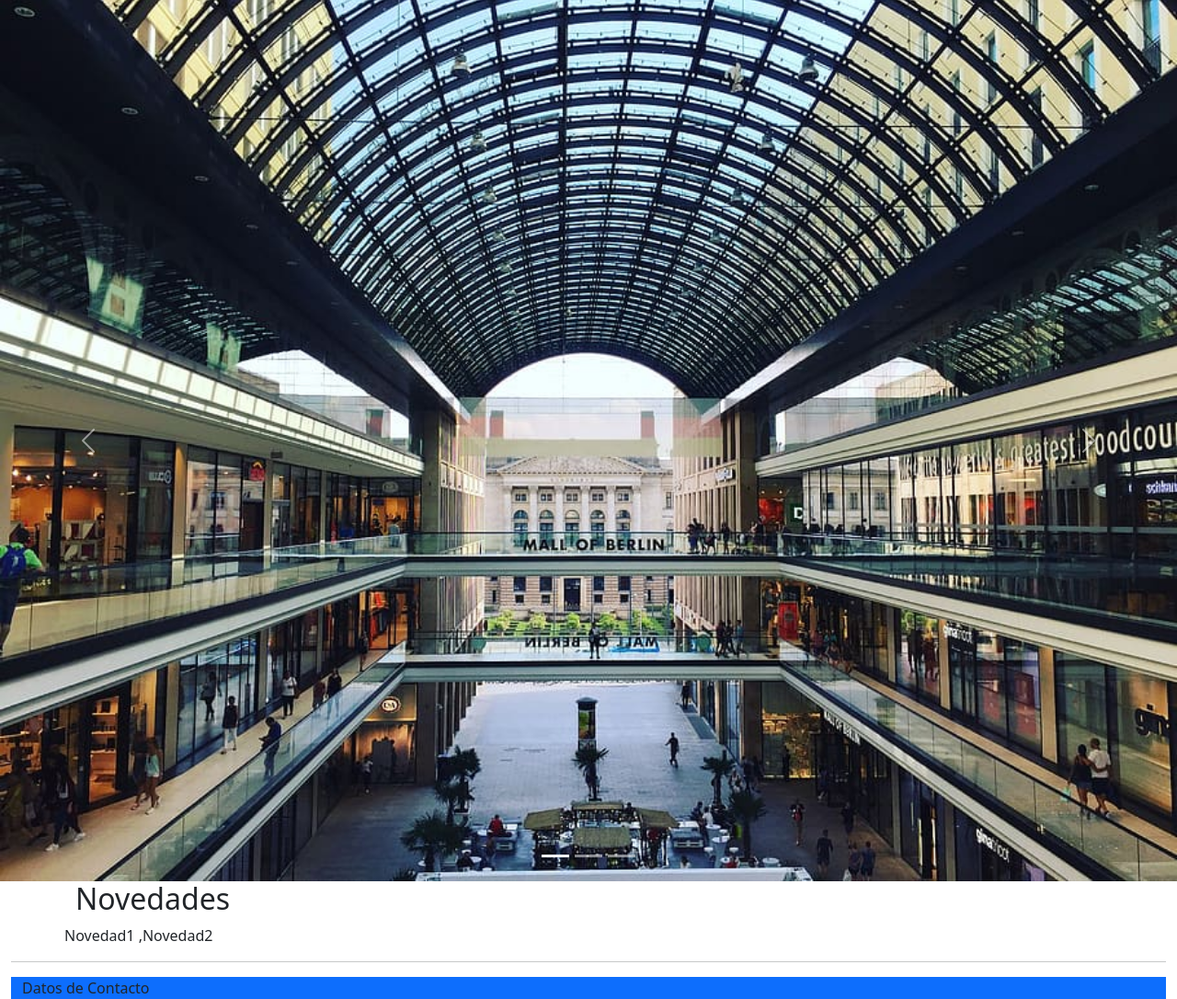
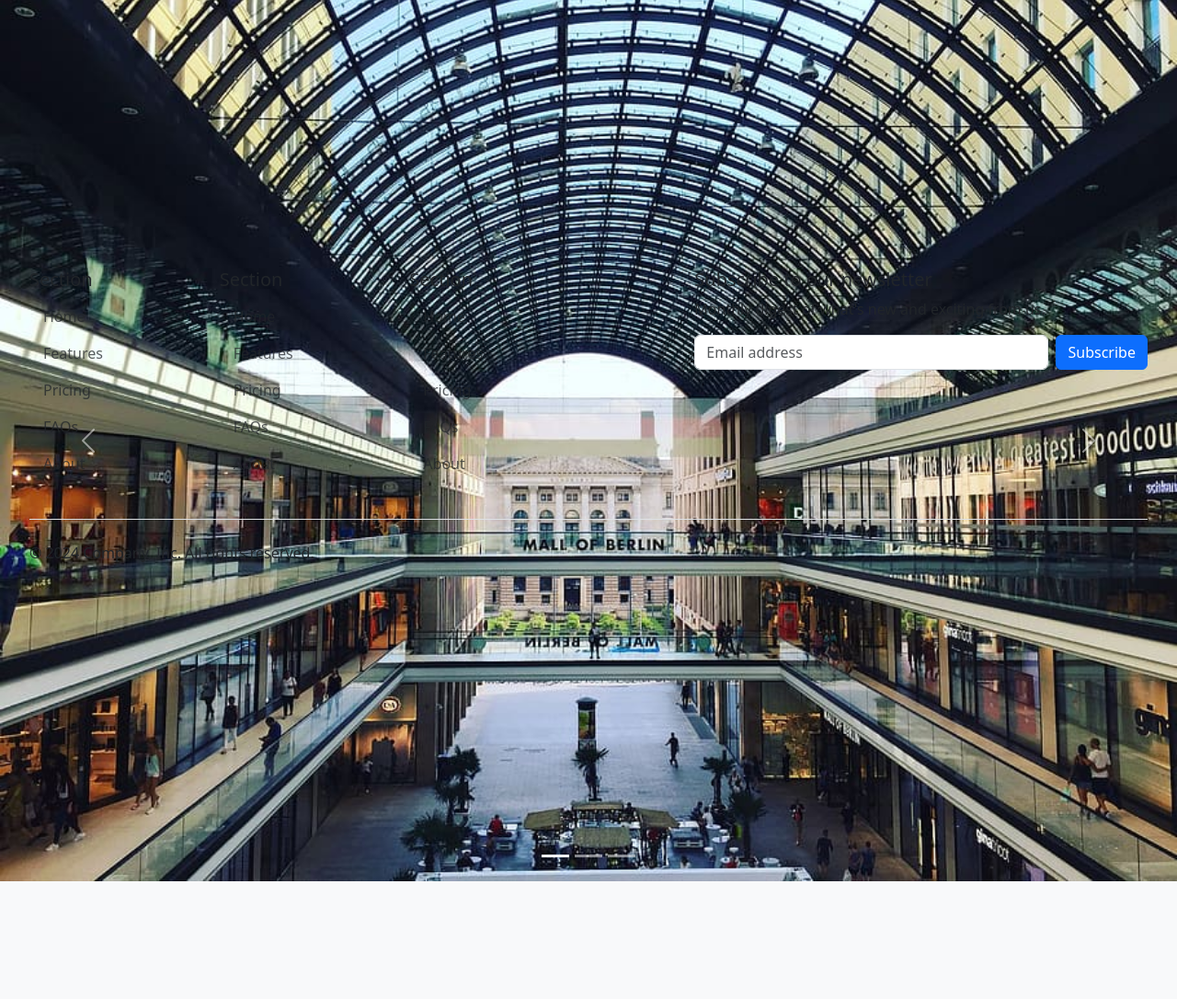
Before and after one commit to pepicont/EG_Shopping, a PHP site: page /home.php in a window 1280 px wide. Shown: the part 73-1159 px from the top of the page at 92% size. After the commit the page ends 1031 px from the top, so only its background shows below. Run offline with PHP 8.4, Linux system fonts and the light colour scheme; data that the repository does not hold is empty.

Commit message:
footer, consultaSQL, menuAdmin

```diff
--- a/conexiones/conexion.inc
+++ /dev/null
@@ -1,6 +0,0 @@
-<?php
-    $link = mysqli_connect("localhost", "root") or die ("Problemas de conexión a la base de
-    datos");
-    mysqli_select_db($link, "shopping");
-
-    ?>
--- a/footer.html
+++ /dev/null
@@ -1,20 +0,0 @@
-<!DOCTYPE html>
-<html lang="en">
-<head>
-    <meta charset="UTF-8">
-    <meta name="viewport" content="width=device-width, initial-scale=1.0">
-    <title>Footer</title>
-    <link href="https://cdn.jsdelivr.net/npm/bootstrap@5.3.3/dist/css/bootstrap.min.css" rel="stylesheet" integrity="sha384-QWTKZyjpPEjISv5WaRU9OFeRpok6YctnYmDr5pNlyT2bRjXh0JMhjY6hW+ALEwIH" crossorigin="anonymous">
-</head>
-<body>
-    <div class="container-fluid mt-auto" name="footer" id="footer">
-        <hr>
-        <div class="container-fluid bg-primary">
-        <a>Datos de Contacto</a>
-        </div>
-    </div>
-
-
-    <script src="https://cdn.jsdelivr.net/npm/bootstrap@5.3.3/dist/js/bootstrap.bundle.min.js" integrity="sha384-YvpcrYf0tY3lHB60NNkmXc5s9fDVZLESaAA55NDzOxhy9GkcIdslK1eN7N6jIeHz" crossorigin="anonymous"></script>
-</body>
-</html>
--- /dev/null
+++ b/footer.php
@@ -0,0 +1,75 @@
+<!DOCTYPE html>
+<html lang="en">
+<head>
+    <meta charset="UTF-8">
+    <meta name="viewport" content="width=device-width, initial-scale=1.0">
+    <title>Footer</title>
+    <link href="https://cdn.jsdelivr.net/npm/bootstrap@5.3.3/dist/css/bootstrap.min.css" rel="stylesheet" integrity="sha384-QWTKZyjpPEjISv5WaRU9OFeRpok6YctnYmDr5pNlyT2bRjXh0JMhjY6hW+ALEwIH" crossorigin="anonymous">
+</head>
+<body>
+    <div class="container px-auto d-flex justify-content-center">
+        </hr>
+        <footer class="py-5 " style="position: fixed; bottom: 0; width: 95%;">
+            <div class="row">
+            <div class="col-6 col-md-2 mb-3">
+                <h5>Section</h5>
+                <ul class="nav flex-column">
+                <li class="nav-item mb-2"><a href="#" class="nav-link p-0 text-body-secondary">Home</a></li>
+                <li class="nav-item mb-2"><a href="#" class="nav-link p-0 text-body-secondary">Features</a></li>
+                <li class="nav-item mb-2"><a href="#" class="nav-link p-0 text-body-secondary">Pricing</a></li>
+                <li class="nav-item mb-2"><a href="#" class="nav-link p-0 text-body-secondary">FAQs</a></li>
+                <li class="nav-item mb-2"><a href="#" class="nav-link p-0 text-body-secondary">About</a></li>
+                </ul>
+            </div>
+
+            <div class="col-6 col-md-2 mb-3">
+                <h5>Section</h5>
+                <ul class="nav flex-column">
+                <li class="nav-item mb-2"><a href="#" class="nav-link p-0 text-body-secondary">Home</a></li>
+                <li class="nav-item mb-2"><a href="#" class="nav-link p-0 text-body-secondary">Features</a></li>
+                <li class="nav-item mb-2"><a href="#" class="nav-link p-0 text-body-secondary">Pricing</a></li>
+                <li class="nav-item mb-2"><a href="#" class="nav-link p-0 text-body-secondary">FAQs</a></li>
+                <li class="nav-item mb-2"><a href="#" class="nav-link p-0 text-body-secondary">About</a></li>
+                </ul>
+            </div>
+
+            <div class="col-6 col-md-2 mb-3">
+                <h5>Section</h5>
+                <ul class="nav flex-column">
+                <li class="nav-item mb-2"><a href="#" class="nav-link p-0 text-body-secondary">Home</a></li>
+                <li class="nav-item mb-2"><a href="#" class="nav-link p-0 text-body-secondary">Features</a></li>
+                <li class="nav-item mb-2"><a href="#" class="nav-link p-0 text-body-secondary">Pricing</a></li>
+                <li class="nav-item mb-2"><a href="#" class="nav-link p-0 text-body-secondary">FAQs</a></li>
+                <li class="nav-item mb-2"><a href="#" class="nav-link p-0 text-body-secondary">About</a></li>
+                </ul>
+            </div>
+
+            <div class="col-md-5 offset-md-1 mb-3">
+                <form>
+                <h5>Subscribe to our newsletter</h5>
+                <p>Monthly digest of what's new and exciting from us.</p>
+                <div class="d-flex flex-column flex-sm-row w-100 gap-2">
+                    <label for="newsletter1" class="visually-hidden">Email address</label>
+                    <input id="newsletter1" type="text" class="form-control" placeholder="Email address">
+                    <button class="btn btn-primary" type="button">Subscribe</button>
+                </div>
+                </form>
+            </div>
+            </div>
+
+            <div class="d-flex flex-column flex-sm-row justify-content-between py-4 my-4 border-top">
+            <p>© 2024 Company, Inc. All rights reserved.</p>
+            <ul class="list-unstyled d-flex">
+                <li class="ms-3"><a class="link-body-emphasis" href="#"><svg class="bi" width="24" height="24"><use xlink:href="#twitter"></use></svg></a></li>
+                <li class="ms-3"><a class="link-body-emphasis" href="#"><svg class="bi" width="24" height="24"><use xlink:href="#instagram"></use></svg></a></li>
+                <li class="ms-3"><a class="link-body-emphasis" href="#"><svg class="bi" width="24" height="24"><use xlink:href="#facebook"></use></svg></a></li>
+            </ul>
+            </div>
+        </footer>
+  </div>
+
+
+
+    <script src="https://cdn.jsdelivr.net/npm/bootstrap@5.3.3/dist/js/bootstrap.bundle.min.js" integrity="sha384-YvpcrYf0tY3lHB60NNkmXc5s9fDVZLESaAA55NDzOxhy9GkcIdslK1eN7N6jIeHz" crossorigin="anonymous"></script>
+</body>
+</html>
--- a/funciones.php
+++ b/funciones.php
@@ -3,11 +3,18 @@
 <?php
 /* Documento que contiene funciones frecuentemente utilizadas */
 
+function consultaSQL($query){
+  $link=mysqli_connect("localhost","root","","shopping") or die("Hubo un error al conectarse con la base de datos");
+  $resultados=mysqli_query($link,$query);
+  mysqli_close($link);
+  return $resultados;
+
+
+}
 
 function mailExiste($email){
-    include("conexiones/conexion.inc");
     $query = "SELECT * FROM usuarios WHERE nombreUsuario='$email' ";
-    $vResultado = mysqli_query($link, $query) or die (mysqli_error($link));
+    $vResultado = consultaSQL($query);
       $fila = mysqli_fetch_array($vResultado);
       if(mysqli_num_rows($vResultado) == 0) {
       return FALSE;}
@@ -29,4 +36,6 @@ function existecookie(){
         return FALSE;
       }
 }
+
+
 ?>
--- a/header.php
+++ b/header.php
@@ -42,9 +42,14 @@ if (isset($_SESSION['tipoUsuario'])){
             <?php } ?>
 
             <?php } else{
-                if($tipoUsuario=='Administrador')
 
-                    echo('<a href="perfil.php" class="user-info ms-auto d-lg-none">Administrador</a> ');
+                   if($tipoUsuario=="duenoLocal")
+                        $mostrarUsuario="Dueño de local";
+                    if($tipoUsuario=="cliente")
+                        $mostrarUsuario="Cliente";
+                    if($tipoUsuario=="administrador")
+                        $mostrarUsuario="Administrador";
+                    echo "<a href='perfil.php' class='user-info ms-auto d-lg-none'>".$mostrarUsuario."</a>";
             } ?>
             <button class="navbar-toggler" type="button" data-bs-toggle="collapse" data-bs-target="#navbarNav" aria-controls="navbarNav" aria-expanded="false" aria-label="Toggle navigation">
                 <span class="navbar-toggler-icon"></span>
--- a/home.php
+++ b/home.php
@@ -11,6 +11,7 @@
 <header>
         <?php
         include("header.php");
+        include_once("funciones.php");
         ?>
     </header>
 
@@ -43,18 +44,35 @@
     </button>
 </div>
 
-<div class="container">
-    <div class="row align-item-center">
-        <div class="col-12 align-self-center"><h2>Novedades</h2></div>
-
+<div class="container mt-4 justify-content-center <?php if ($tipoUsuario!="administrador") echo"d-none";?>">
+    <div class="row mb-3 justify-content-center">
+        <div class="col-auto w-100">
+            <a href="#" class="btn btn-login btn-primary w-100">
+                Informe de descuentos
+            </a>
+        </div>
     </div>
-    <div class="row">
-        <!-- Aca van a ir un php que genere los carteles con las novedades que haya
-         según el tipo de usuario  -->
-         Novedad1 ,Novedad2
+    <div class="row mb-3 justify-content-center">
+        <div class="col-auto w-100">
+            <a href="#" class="btn btn-primary w-100">
+                Gestionar descuentos
+            </a>
+        </div>
     </div>
-
-
+    <div class="row mb-3 justify-content-center">
+        <div class="col-auto w-100">
+            <a href="#" class="btn btn-primary w-100">
+                Gestionar novedades
+            </a>
+        </div>
+    </div>
+    <div class="row mb-3 justify-content-center">
+        <div class="col-auto w-100">
+            <a href="#" class="btn btn-primary w-100">
+                Gestionar locales
+            </a>
+        </div>
+    </div>
 </div>
 
  </body>
@@ -62,7 +80,7 @@
 
 <footer>
         <?php
-        include("footer.html");
+        include("footer.php");
         ?>
 </footer>
 <script src="https://cdn.jsdelivr.net/npm/bootstrap@5.3.3/dist/js/bootstrap.bundle.min.js" integrity="sha384-YvpcrYf0tY3lHB60NNkmXc5s9fDVZLESaAA55NDzOxhy9GkcIdslK1eN7N6jIeHz" crossorigin="anonymous"></script>
--- a/logOut.php
+++ b/logOut.php
@@ -1,7 +1,9 @@
 <?php
 session_start();
+$_SESSION=[];
+session_unset();
 session_destroy();
-session_unset();
+
 setcookie('mantenerSesionIniciada','si',time()-(60*60*24*365));
 setcookie('usuario',time()-(60*60*24*365));
 setcookie('tipoUsuario',time()-(60*60*24*365));
```
Also changed, not shown: login.php (+2 -13 lines), registra.php (+3 -5 lines), Admin/gestionarDescuentos.php (added), Admin/gestionarLocales.php (added), Admin/gestionarNovedades.php (added), Admin/informeDescuentos.php (added).
